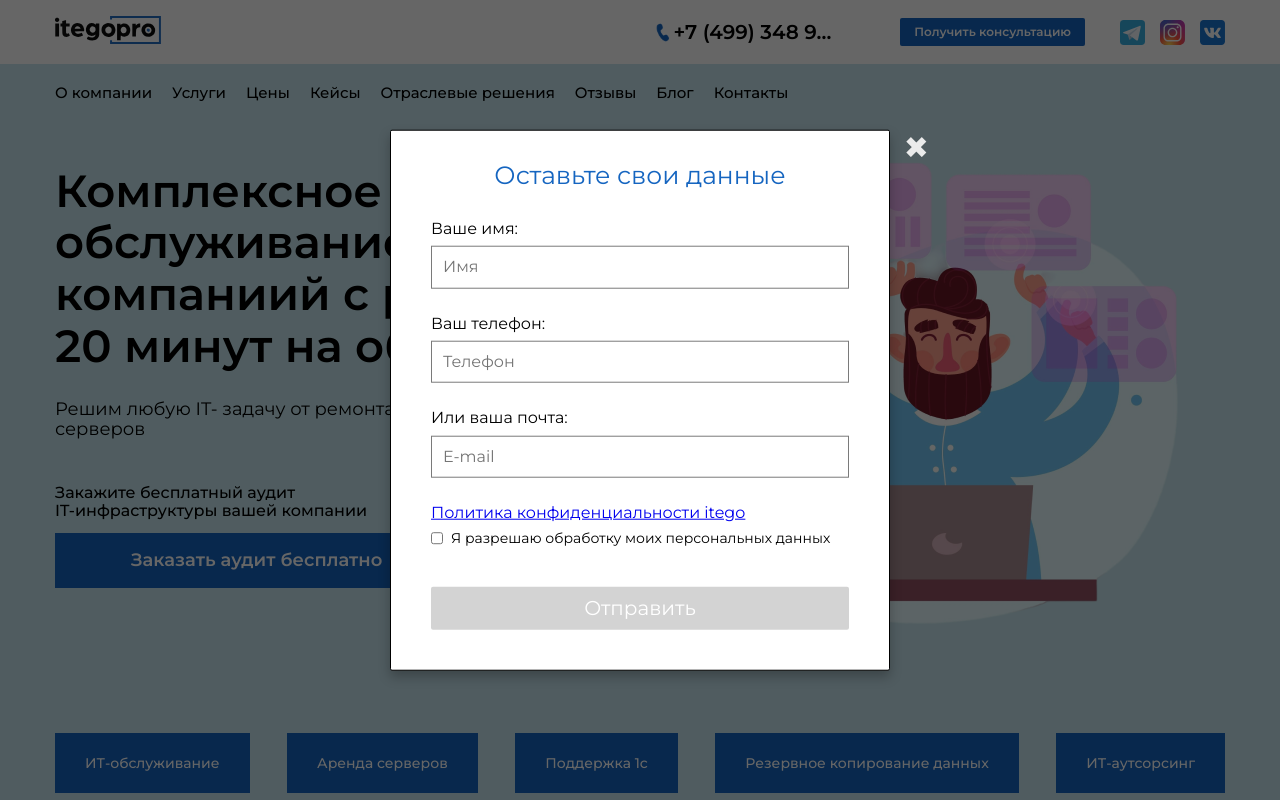
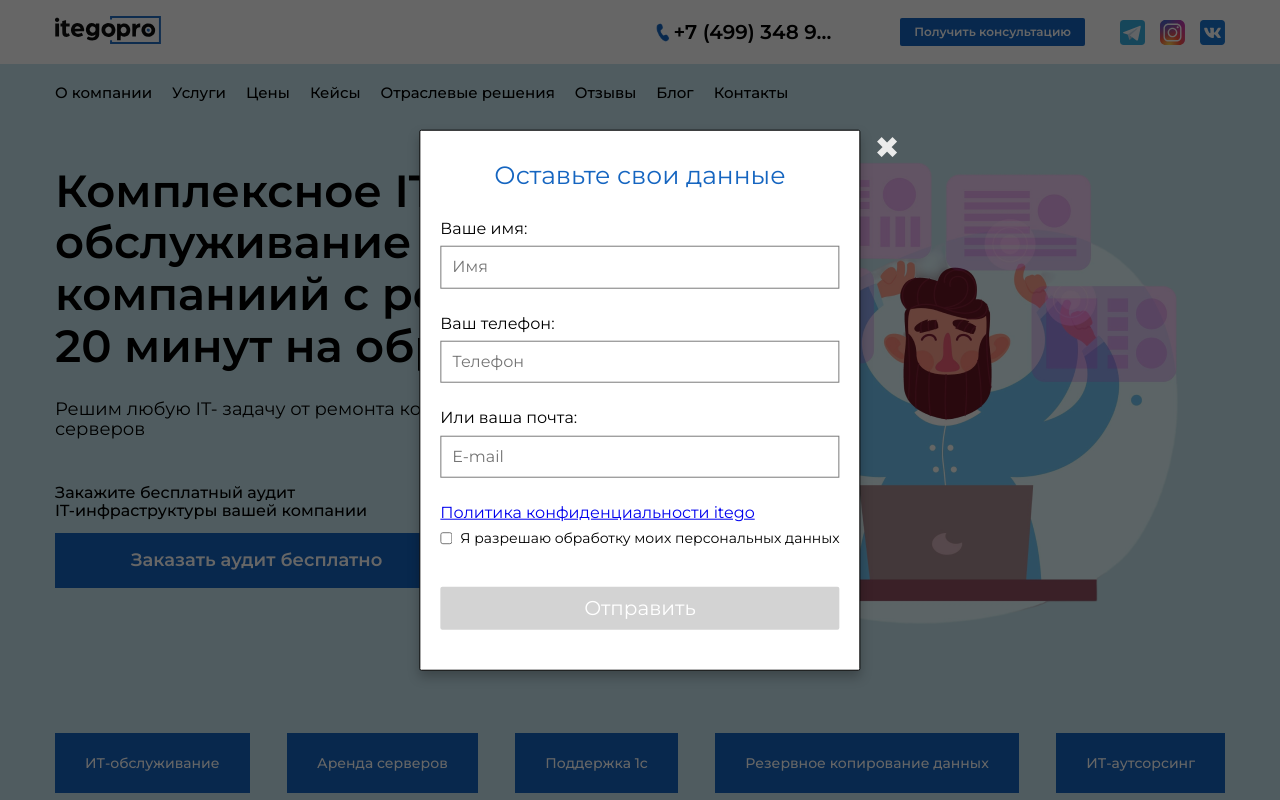
Before and after one commit to BogdanBratsky/itego-vue-client2, a Vue app: page / in a window 1280 px wide. Both pictures are taken after a click on the element "Получить консультацию". Shown: the top 800 px of the page. Built offline with nearby package versions, Linux system fonts and the light colour scheme.

Commit message:
update adaptive 3

```diff
--- a/src/components/ItegoModalForm.vue
+++ b/src/components/ItegoModalForm.vue
@@ -141,11 +141,11 @@ export default {
     transform: translate(-50%, -50%);
     display: flex;
     flex-direction: column;
-    padding: 0 40px;
+    padding: 0 20px;
     background-color: white;
     border: 1px solid #000000;
     box-shadow: 0 6px 12px rgba(0, 0, 0, 0.25);
-    width: 500px;
+    min-width: 320px;
     border-radius: 2px;
     // overflow-y: auto;
     &__cancel {
```
